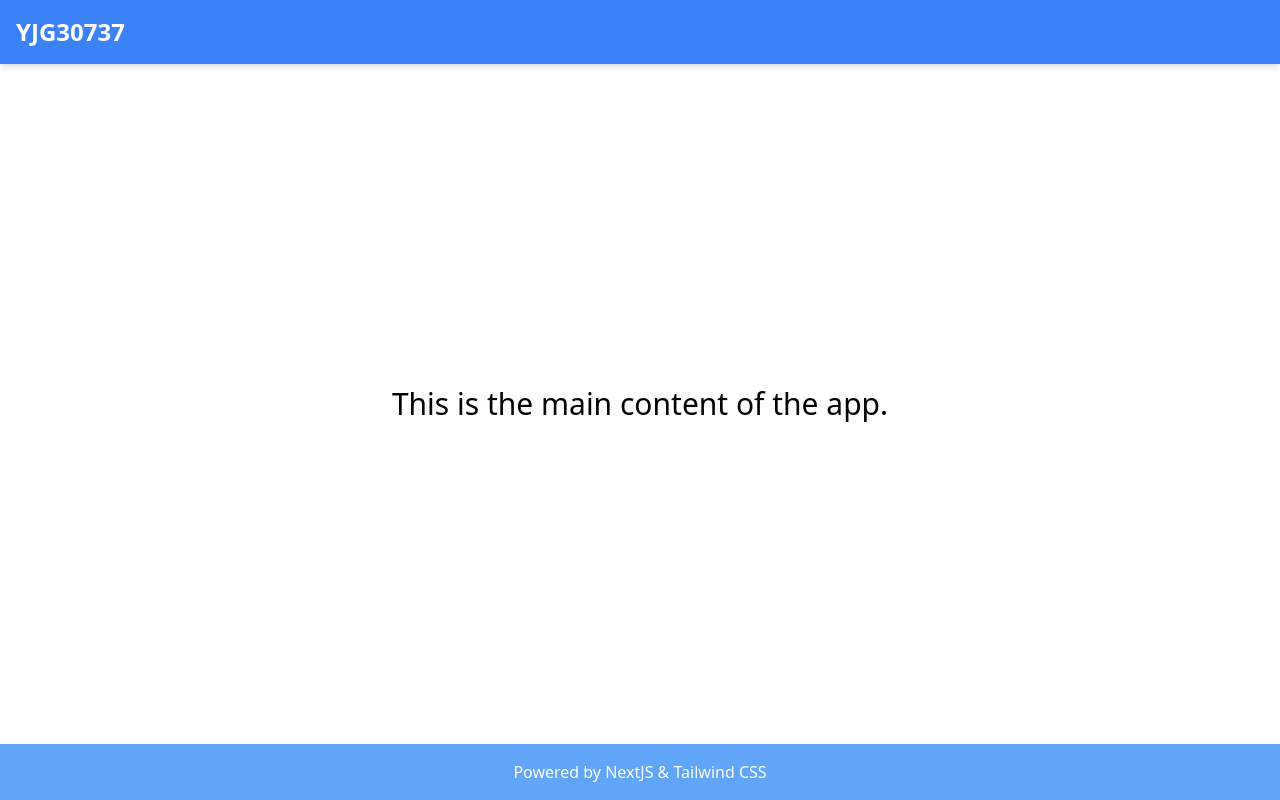
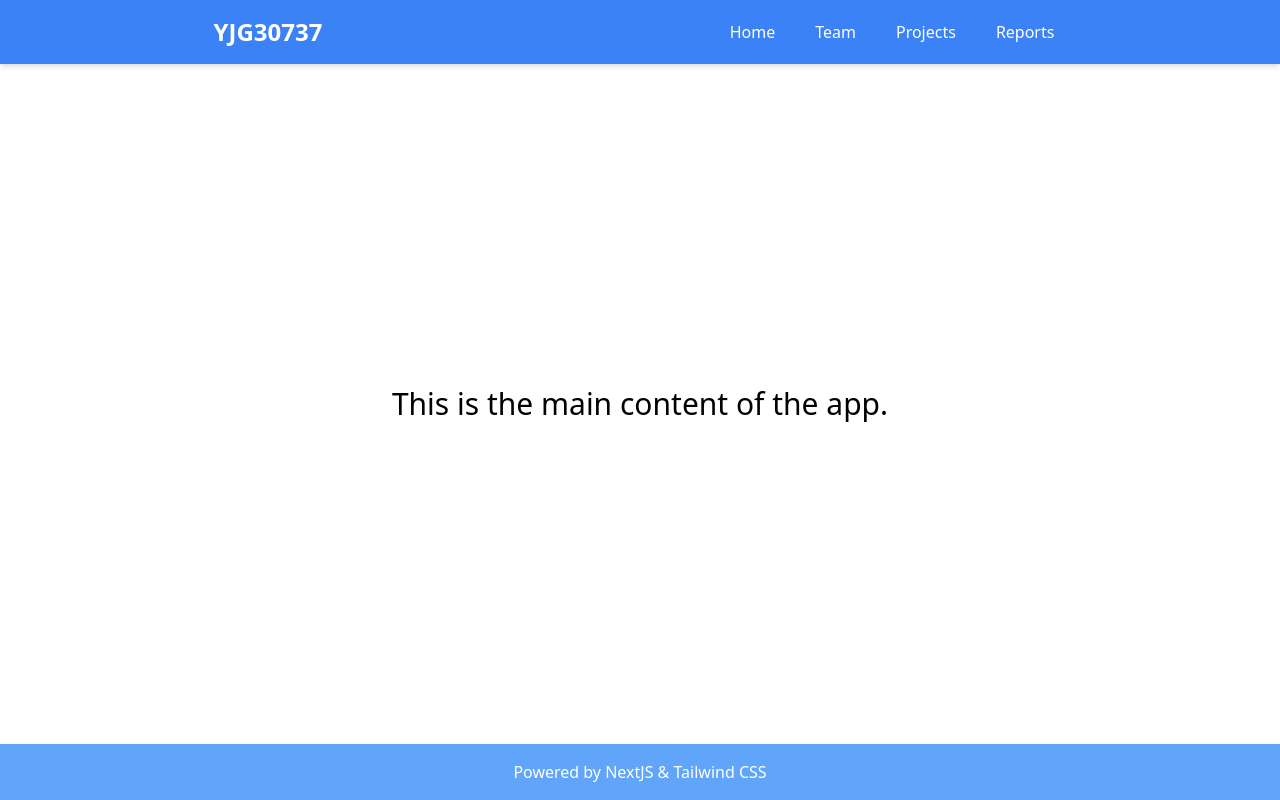
Before and after one commit to yjg30737/nextjs-tutorial, a Next.js app: page / in a window 1280 px wide. Built offline with nearby package versions, Linux system fonts and the light colour scheme.

Commit message:
add navigation in the header

```diff
--- a/src/app/head.tsx
+++ b/src/app/head.tsx
@@ -1,7 +1,7 @@
 export default function Head() {
   return (
     <>
-      <title>Create Next App</title>
+      <title>YJG30737</title>
       <meta content="width=device-width, initial-scale=1" name="viewport" />
       <meta name="description" content="Generated by create next app" />
       <link rel="icon" href="/favicon.ico" />
--- a/src/app/page.tsx
+++ b/src/app/page.tsx
@@ -1,104 +1,20 @@
-// import Image from 'next/image'
-// import { Inter } from '@next/font/google'
-// import styles from './page.module.css'
-
 import React from "react"
 
-// const inter = Inter({ subsets: ['latin'] })
-
-// function About() {
-//   return <div>About</div>
-// }
-
-// export default function Home() {
-//   return (
-//     <main className={styles.main}>
-//       <div className={styles.description}>
-//         <p>
-//           This is too hard and confusing !! What is this !!
-//           <code className={styles.code}>app/page.tsx</code>
-//         </p>
-//         <div>
-//           <a
-//             href="https://vercel.com?utm_source=create-next-app&utm_medium=appdir-template&utm_campaign=create-next-app"
-//             target="_blank"
-//             rel="noopener noreferrer"
-//           >
-//             By{' '}
-//             <Image
-//               src="/vercel.svg"
-//               alt="Vercel Logo"
-//               className={styles.vercelLogo}
-//               width={100}
-//               height={24}
-//               priority
-//             />
-//           </a>
-//         </div>
-//       </div>
-
-//       <div className={styles.center}>
-//         <Image
-//           className={styles.logo}
-//           src="/next.svg"
-//           alt="Next.js Logo"
-//           width={180}
-//           height={37}
-//           priority
-//         />
-//         <div className={styles.thirteen}>
-//           <Image src="/thirteen.svg" alt="13" width={40} height={31} priority />
-//         </div>
-//       </div>
-
-//       <div className={styles.grid}>
-//         <a
-//           href="https://beta.nextjs.org/docs?utm_source=create-next-app&utm_medium=appdir-template&utm_campaign=create-next-app"
-//           className={styles.card}
-//           target="_blank"
-//           rel="noopener noreferrer"
-//         >
-//           <h2 className={inter.className}>
-//             Docs <span>-&gt;</span>
-//           </h2>
-//           <p className={inter.className}>
-//             Find in-depth information about Next.js features and API.
-//           </p>
-//         </a>
-
-//         <a
-//           href="https://vercel.com/templates?framework=next.js&utm_source=create-next-app&utm_medium=appdir-template&utm_campaign=create-next-app"
-//           className={styles.card}
-//           target="_blank"
-//           rel="noopener noreferrer"
-//         >
-//           <h2 className={inter.className}>
-//             Templates <span>-&gt;</span>
-//           </h2>
-//           <p className={inter.className}>Explore the Next.js 13 playground.</p>
-//         </a>
-
-//         <a
-//           href="https://vercel.com/new?utm_source=create-next-app&utm_medium=appdir-template&utm_campaign=create-next-app"
-//           className={styles.card}
-//           target="_blank"
-//           rel="noopener noreferrer"
-//         >
-//           <h2 className={inter.className}>
-//             Deploy <span>-&gt;</span>
-//           </h2>
-//           <p className={inter.className}>
-//             Instantly deploy your Next.js site to a shareable URL with Vercel.
-//           </p>
-//         </a>
-//       </div>
-//     </main>
-//   )
-// }
-// {header = "Someone" } : { header: string }
 function Header({ header } : { header: string }) {
   return <header className="bg-blue-500 p-4 shadow-md">
-          <h1 className="text-2xl font-bold text-white">{header}</h1>
+          <div className="container flex mx-auto items-center justify-between">
+            <h1 className="mx-auto text-2xl font-bold text-white">{header}</h1>
+            <nav className="mx-auto sm:justify-center space-x-4 text-white">
+              {[
+                ['Home', '/dashboard'],
+                ['Team', '/team'],
+                ['Projects', '/projects'],
+                ['Reports', '/reports'],
+              ].map(([title, url]) => (
+                <a href={url} className="rounded-lg px-3 py-2 font-medium hover:bg-slate-100 hover:text-slate-900 text-white">{title}</a>
+              ))}
+            </nav>
+          </div>
          </header>
 }
 
```
